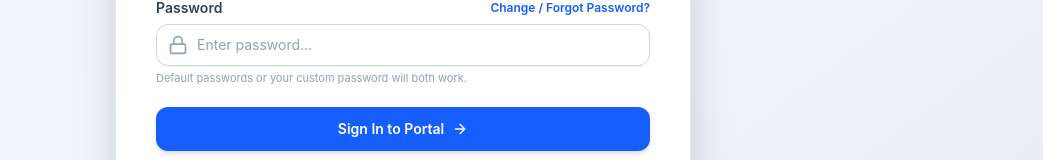
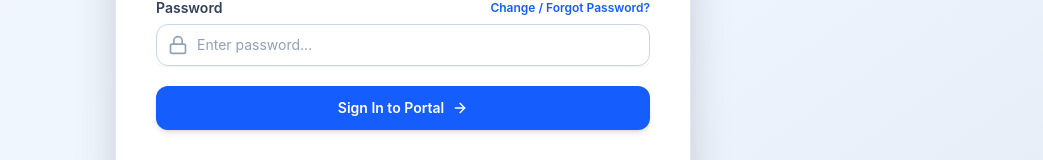
Before and after one commit to dilankasltl/dot-frontedn, a React (Vite) app: page / in a window 1280 px wide. Shown: the part 353-513 px from the top of the page, without its empty margins (237-1280 px from the left). Built offline with nearby package versions, Linux system fonts and the light colour scheme; no server answers.

Commit message:
Hide 'Default passwords or your custom password will both work' notice

```diff
--- a/src/components/LoginModal.jsx
+++ b/src/components/LoginModal.jsx
@@ -266,9 +266,6 @@ export default function LoginModal({ onLogin, theme, onToggleTheme }) {
                     placeholder="Enter password..."
                   />
                 </div>
-                <p className="text-[11px] text-slate-400 mt-1">
-                  Default passwords or your custom password will both work.
-                </p>
               </div>
 
               <button
```
